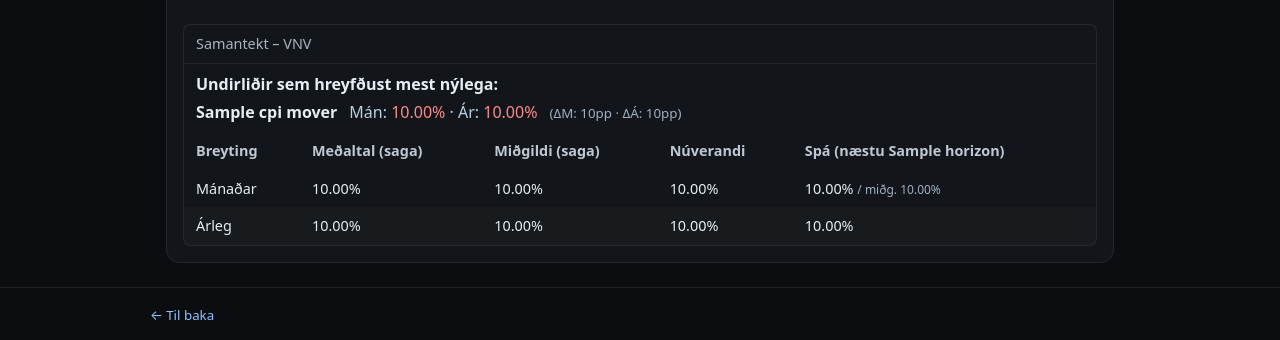
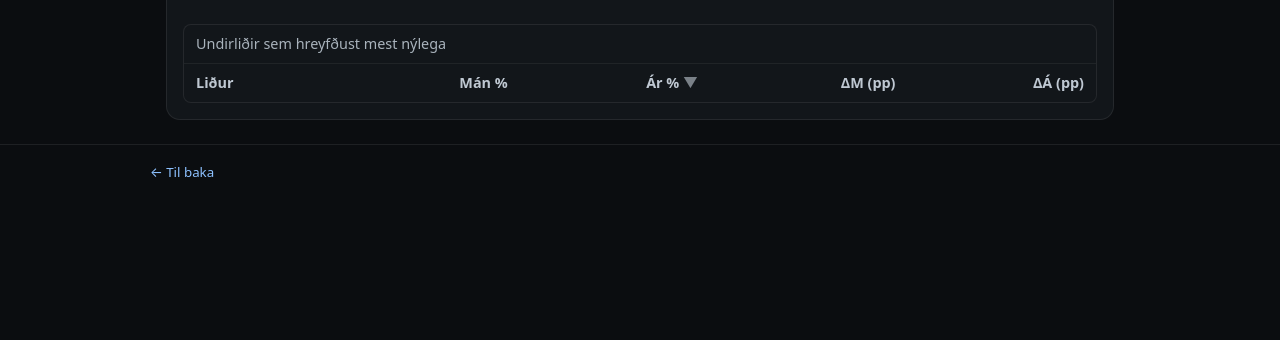
Before and after one commit to bjornlevi/CPI, a Flask app: template cpi_app/templates/cpi.html in a window 1280 px wide. Shown: the part 471-811 px from the top of the page. After the commit the page ends 648 px from the top, so only its background shows below. Run offline with Flask 3, Linux system fonts and the light colour scheme; the template is opened without the code that fills it: most values are stand-ins (such as "Sample title", 1, 10 or a date in 2020); lists and menus that the app fills with data are empty.

Commit message:
sortable table in vnv

```diff
--- a/cpi_app/static/app.css
+++ b/cpi_app/static/app.css
@@ -137,3 +137,9 @@ a.active {
 .rowfoot { display: flex; align-items: center; }
 .btn-link { text-decoration: none; }
 .btn-link:hover { text-decoration: underline; }
+
+/* sortable stats table */
+.stats td.num, .stats th.num { text-align: right; }
+.stats--sortable th { cursor: pointer; }
+.stats--sortable th[aria-sort="ascending"]::after  { content: " ▲"; opacity: .6; }
+.stats--sortable th[aria-sort="descending"]::after { content: " ▼"; opacity: .6; }
--- a/cpi_app/templates/cpi.html
+++ b/cpi_app/templates/cpi.html
@@ -28,69 +28,76 @@
         <canvas id="cpiChart"></canvas>
       </div>
 
-      <!-- Movers + stats under the chart -->
     <div class="stat-card">
-        <div class="stat-card__title">Samantekt – VNV</div>
+      <div class="stat-card__title">Undirliðir sem hreyfðust mest nýlega</div>
 
-        {% if cpi_movers %}
-        <div class="movers">
-          <strong>Undirliðir sem hreyfðust mest nýlega:</strong>
-          <ul class="movers-list">
-            {% for m in cpi_movers %}
-            <li>
-              <span class="lbl">{{ m.label }}</span>
-              <span class="pct">
-                Mán:
-                {% if m.mom is not none %}
-                  <span class="{{ 'pos' if m.mom >= 0 else 'neg' }}">{{ '%.2f'|format(m.mom) }}%</span>
-                {% else %} — {% endif %}
-                · Ár:
-                {% if m.yoy is not none %}
-                  <span class="{{ 'pos' if m.yoy >= 0 else 'neg' }}">{{ '%.2f'|format(m.yoy) }}%</span>
-                {% else %} — {% endif %}
-              </span>
-              {% if m.d_mom is not none or m.d_yoy is not none %}
-              <small class="muted">
-                (ΔM: {% if m.d_mom is not none %}{{ m.d_mom|round(2) }}pp{% else %}—{% endif %}
-                · ΔÁ: {% if m.d_yoy is not none %}{{ m.d_yoy|round(2) }}pp{% else %}—{% endif %})
-              </small>
-              {% endif %}
-            </li>
-            {% endfor %}
-          </ul>
-        </div>
-        {% endif %}
-
-        <table class="stats">
+      <table class="stats stats--sortable" id="subTable">
         <thead>
           <tr>
-              <th>Breyt­ing</th>
-              <th>Meðaltal (saga)</th>
-              <th>Miðgildi (saga)</th>
-              <th>Núverandi</th>
-              <th>Spá (næstu {{ cpi_table.monthly.horizon }})</th>
+            <th data-key="label">Liður</th>
+            <th data-key="mom"  class="num" aria-sort="none">Mán %</th>
+            <th data-key="yoy"  class="num" aria-sort="descending">Ár %</th>
+            <th data-key="d_mom" class="num" aria-sort="none">ΔM (pp)</th>
+            <th data-key="d_yoy" class="num" aria-sort="none">ΔÁ (pp)</th>
           </tr>
         </thead>
-          <tbody>
+        <tbody></tbody>
+      </table>
+    </div>
+
+    <script>
+    (function () {
+      // Server-provided movers list (curated + top movers)
+      const DATA = {{ cpi_movers|tojson }};
+
+      const tbody = document.querySelector('#subTable tbody');
+
+      const fmtPct = v => (v == null ? '—' : (v >= 0 ? `${v.toFixed(2)}%` : `${v.toFixed(2)}%`));
+      const fmtPP  = v => (v == null ? '—' : (v >= 0 ? `${v.toFixed(2)}pp` : `${v.toFixed(2)}pp`));
+      const cls    = v => (v == null ? '' : (v >= 0 ? 'pos' : 'neg'));
+
+      function render(sortKey = 'yoy', dir = 'desc') {
+        const sorted = [...DATA].sort((a, b) => {
+          const va = a[sortKey]; const vb = b[sortKey];
+          // Put nulls at bottom
+          if (va == null && vb == null) return 0;
+          if (va == null) return 1;
+          if (vb == null) return -1;
+          return dir === 'desc' ? (vb - va) : (va - vb);
+        });
+
+        tbody.innerHTML = sorted.map(r => `
           <tr>
-              <td>Mánaðar</td>
-              <td>{{ cpi_table.monthly.historic_avg  is not none and ('%.2f'|format(cpi_table.monthly.historic_avg))  ~ '%' or '—' }}</td>
-              <td>{{ cpi_table.monthly.historic_med  is not none and ('%.2f'|format(cpi_table.monthly.historic_med))  ~ '%' or '—' }}</td>
-              <td>{{ cpi_table.monthly.current       is not none and ('%.2f'|format(cpi_table.monthly.current))       ~ '%' or '—' }}</td>
-              <td>
-                {{ cpi_table.monthly.projected_avg is not none and ('%.2f'|format(cpi_table.monthly.projected_avg)) ~ '%' or '—' }}
-                <small class="muted">/ miðg. {{ cpi_table.monthly.projected_med is not none and ('%.2f'|format(cpi_table.monthly.projected_med)) ~ '%' or '—' }}</small>
-              </td>
+            <td>${r.label || r.code}</td>
+            <td class="num ${cls(r.mom)}">${fmtPct(r.mom)}</td>
+            <td class="num ${cls(r.yoy)}">${fmtPct(r.yoy)}</td>
+            <td class="num ${cls(r.d_mom)}">${fmtPP(r.d_mom)}</td>
+            <td class="num ${cls(r.d_yoy)}">${fmtPP(r.d_yoy)}</td>
           </tr>
-            <tr>
-              <td>Árleg</td>
-              <td>{{ cpi_table.yearly.historic_avg  is not none and ('%.2f'|format(cpi_table.yearly.historic_avg))  ~ '%' or '—' }}</td>
-              <td>{{ cpi_table.yearly.historic_med  is not none and ('%.2f'|format(cpi_table.yearly.historic_med))  ~ '%' or '—' }}</td>
-              <td>{{ cpi_table.yearly.current       is not none and ('%.2f'|format(cpi_table.yearly.current))       ~ '%' or '—' }}</td>
-              <td>{{ cpi_table.yearly.projected     is not none and ('%.2f'|format(cpi_table.yearly.projected))     ~ '%' or '—' }}</td>
-            </tr>
-          </tbody>
-        </table>
+        `).join('');
+
+        // Update visual sort indicators
+        document.querySelectorAll('#subTable thead th').forEach(th => th.setAttribute('aria-sort','none'));
+        const th = document.querySelector(`#subTable thead th[data-key="${sortKey}"]`);
+        if (th) th.setAttribute('aria-sort', dir === 'desc' ? 'descending' : 'ascending');
+      }
+
+      // Click headers to sort
+      document.querySelectorAll('#subTable thead th').forEach(th => {
+        th.addEventListener('click', () => {
+          const key = th.dataset.key;
+          const current = th.getAttribute('aria-sort') || 'none';
+          // Toggle sort direction for the clicked column
+          const nextDir = (current === 'descending') ? 'asc' : 'desc';
+          render(key, nextDir);
+        });
+      });
+
+      // Default: sort by YoY descending
+      render('yoy', 'desc');
+    })();
+    </script>
+
       </div>
     </div>
   </section>
```
Lines whose indentation alone changed are shown as unchanged.
